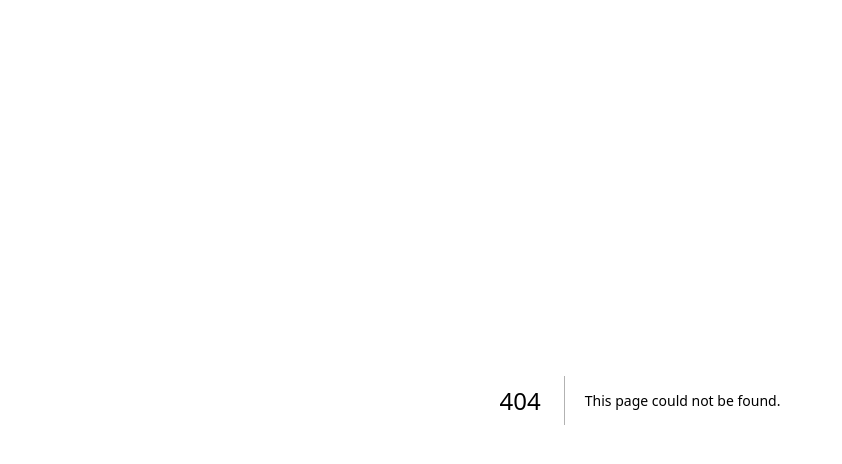
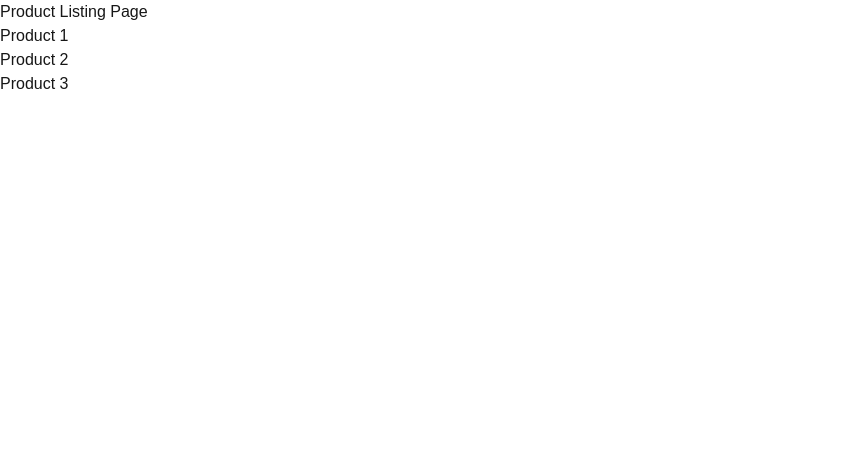
Before and after one commit to AnkushThakur08/NextJS-Course, a Next.js app in the folder 01firstapp/: page /products in a window 1280 px wide. Before the commit this address had no page. Shown: the top 464 px of the page, without its empty margins (0-842 px from the left). Built offline with nearby package versions, Linux system fonts and the light colour scheme.

Commit message:
Dynamic Routes

```diff
--- /dev/null
+++ b/01firstapp/src/app/products/[productId]/page.tsx
@@ -0,0 +1,12 @@
+import { ProductDetailsProps } from "./type"
+
+const ProductDetails = ({params}: ProductDetailsProps) => {
+    const productID = params.productId
+    return (
+        <div>
+            <h1>This is Product Listing Page {productID}</h1>
+        </div>
+    )
+}
+
+export default ProductDetails
--- /dev/null
+++ b/01firstapp/src/app/products/[productId]/type.ts
@@ -0,0 +1,7 @@
+export interface IProductDetails {
+    productId: string;
+}
+
+export interface ProductDetailsProps {
+    params: IProductDetails
+  }
--- /dev/null
+++ b/01firstapp/src/app/products/page.tsx
@@ -0,0 +1,12 @@
+const Products = () => {
+    return (
+        <div>
+            <h1>Product Listing Page</h1>
+            <h2>Product 1</h2>
+            <h2>Product 2</h2>
+            <h2>Product 3</h2>
+        </div>
+    )
+}
+
+export default Products
```
